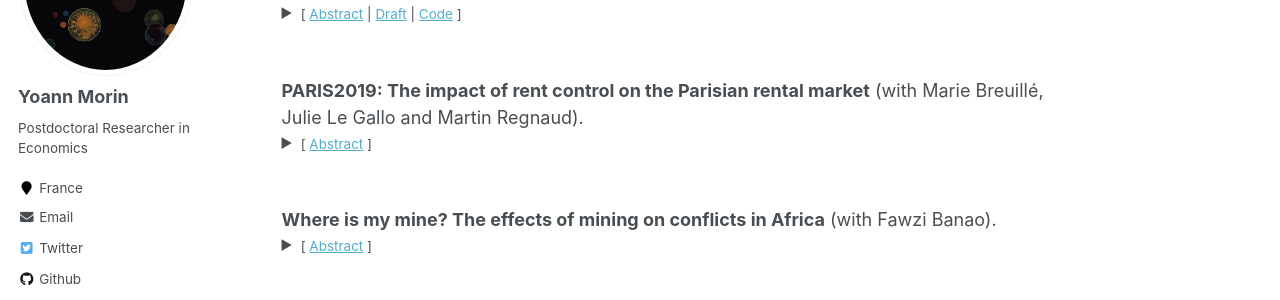
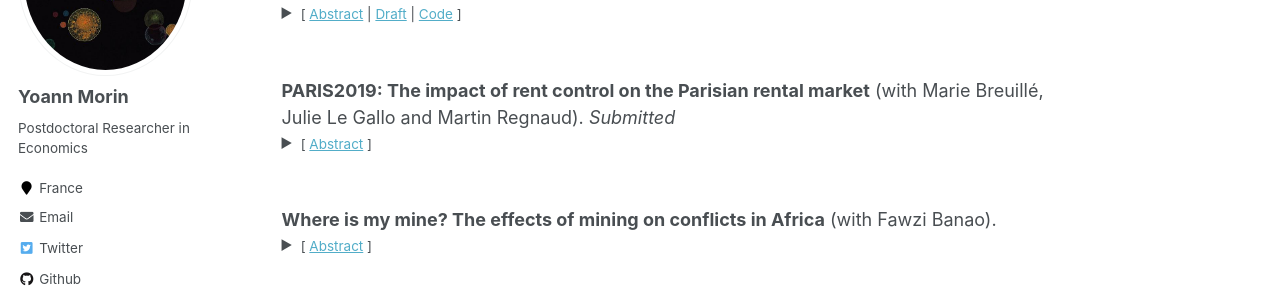
Before and after one commit to yoannmorin/yoannmorin.github.io, a Jekyll site: the page built from _pages/research.md, in a window 1280 px wide and 900 px high, scrolled down 303 px. Shown: the part 153-453 px from the top of the window. Built offline with Jekyll 4.4.1, drawn with Linux system fonts in a browser that asks for light colours.

Commit message:
Update research.md

```diff
--- a/_pages/research.md
+++ b/_pages/research.md
@@ -26,7 +26,7 @@ The synthetic difference-in-differences method provides an efficient method to e
 
 <br>
 
-<div style="margin-bottom:-2px;"> <b>PARIS2019: The impact of rent control on the Parisian rental market</b> (with Marie Breuillé, Julie Le Gallo and Martin Regnaud).
+<div style="margin-bottom:-2px;"> <b>PARIS2019: The impact of rent control on the Parisian rental market</b> (with Marie Breuillé, Julie Le Gallo and Martin Regnaud). <em>Submitted</em>
 </div>
 {% capture details %}
 Forthcoming.
```
